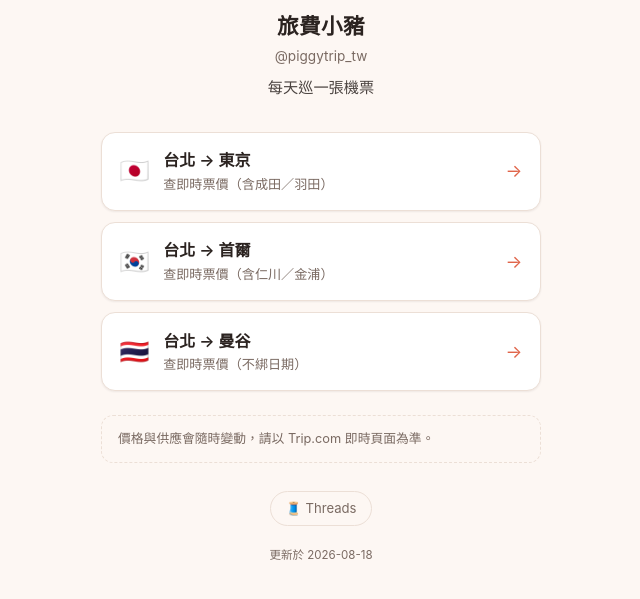
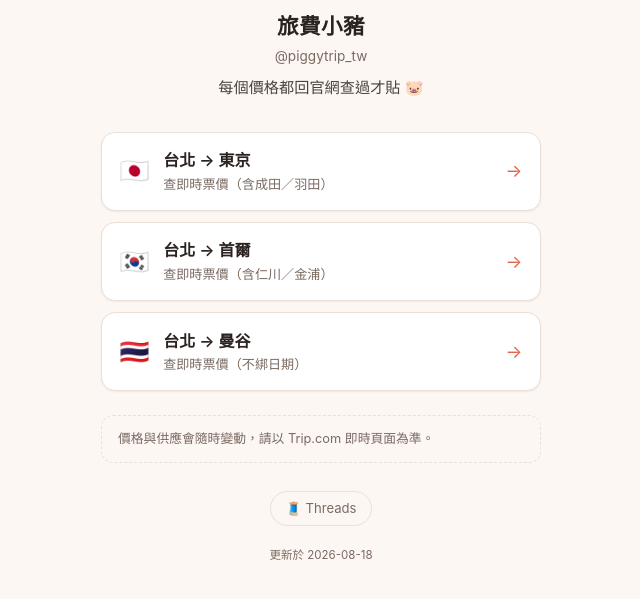
Before and after one commit to Allen930311/piggytrip-links, a plain HTML site: page index.html in a window 1280 px wide. Shown: the part 115-714 px from the top of the page, without its empty margins (319-959 px from the left). Drawn offline with Linux system fonts and the light colour scheme.

Commit message:
set brand tagline (option B)

```diff
--- a/index.html
+++ b/index.html
@@ -72,7 +72,7 @@
     <div class="avatar" aria-hidden="true">🐷</div>
     <h1>旅費小豬</h1>
     <p class="handle">@piggytrip_tw</p>
-    <p class="tagline">每天巡一張機票</p>
+    <p class="tagline">每個價格都回官網查過才貼 🐷</p>
   </header>
 
   <section class="cards">
```
